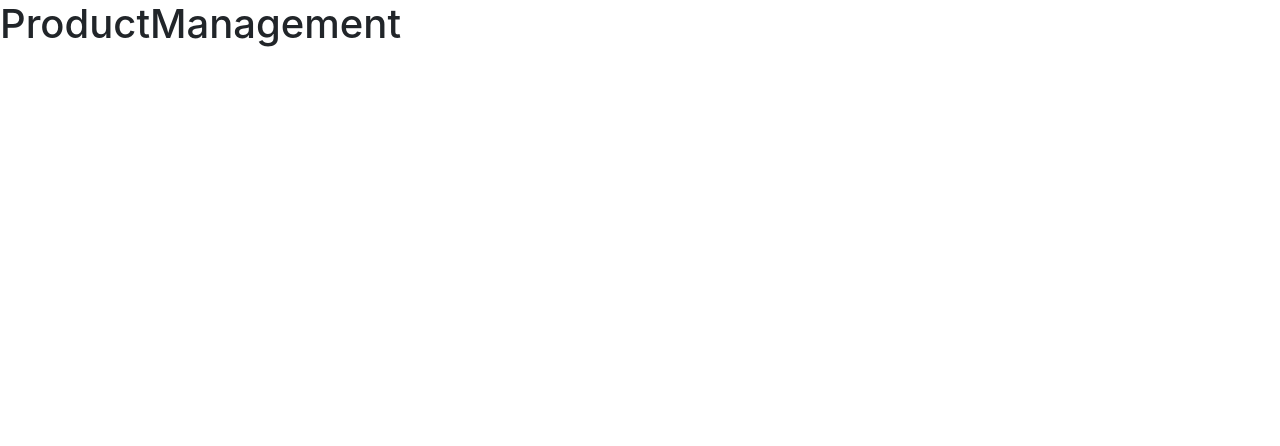
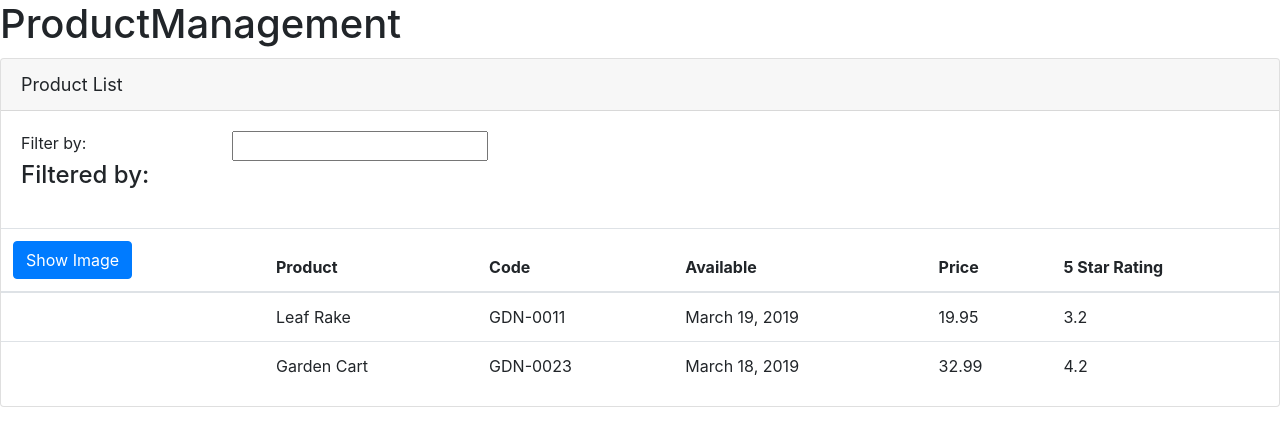
Before and after one commit to SudSwastik/ProductManagement, an Angular app: page / in a window 1280 px wide. Shown: the top 446 px of the page. Built offline with nearby package versions, Linux system fonts and the light colour scheme.

Commit message:
Created Product List Component

```diff
--- a/src/app/app.component.html
+++ b/src/app/app.component.html
@@ -1,2 +1,3 @@
 <!--The content below is only a placeholder and can be replaced.-->
 <h1>{{title}}</h1>
+<pm-products></pm-products>
--- a/src/app/app.module.ts
+++ b/src/app/app.module.ts
@@ -2,10 +2,12 @@
 import { NgModule } from '@angular/core';
 
 import { AppComponent } from './app.component';
+import { ProductListComponent } from './products/prooduct-list.component';
 
 @NgModule({
   declarations: [
-    AppComponent
+    AppComponent,
+    ProductListComponent
   ],
   imports: [
     BrowserModule
--- /dev/null
+++ b/src/app/products/product-list.component.html
@@ -0,0 +1,47 @@
+<div class="card">
+    <div class="card-header">
+        {{pageTitle}}
+    </div>
+    <div class='card-body'>
+        <div class='row'>
+          <div class='col-md-2'>Filter by:</div>
+          <div class='col-md-4'>
+            <input type='text'/>
+          </div>
+        </div>
+        <div class="row">
+            <div class="col-md-6">
+                <h4>Filtered by: </h4>
+            </div>
+        </div>
+    </div>
+    <div class='table-responsive'>
+        <table class='table'
+                *ngIf='products && products.length'>
+            <thead>
+                <tr>
+                    <th>
+                        <button class='btn btn-primary'>
+                        Show Image
+                        </button>
+                    </th>
+                    <th>Product</th>
+                    <th>Code</th>
+                    <th>Available</th>
+                    <th>Price</th>
+                    <th>5 Star Rating</th>
+                </tr>
+            </thead>
+            <tbody>
+                <tr *ngFor="let product of products">
+                    <td></td>
+                    <td>{{ product.productName}}</td>
+                    <td>{{ product.productCode}}</td>
+                    <td>{{ product.releaseDate}}</td>
+                    <td>{{ product.price}}</td>
+                    <td>{{ product.starRating}}</td>
+                </tr>
+            </tbody>
+        </table>
+    </div>
+</div>
--- /dev/null
+++ b/src/app/products/prooduct-list.component.ts
@@ -0,0 +1,31 @@
+import { Component } from '@angular/core';
+
+@Component({
+    selector: 'pm-products',
+    templateUrl: './product-list.component.html'
+})
+export class ProductListComponent{
+    pageTitle: string = "Product List";
+    products: any[] = [
+        {
+            "productId": 1,
+            "productName": "Leaf Rake",
+            "productCode": "GDN-0011",
+            "releaseDate": "March 19, 2019",
+            "description": "Leaf rake with 48-inch wooden handle.",
+            "price": 19.95,
+            "starRating": 3.2,
+            "imageUrl": "assets/images/leaf_rake.png"
+          },
+          {
+            "productId": 2,
+            "productName": "Garden Cart",
+            "productCode": "GDN-0023",
+            "releaseDate": "March 18, 2019",
+            "description": "15 gallon capacity rolling garden cart",
+            "price": 32.99,
+            "starRating": 4.2,
+            "imageUrl": "assets/images/garden_cart.png"
+          }
+    ];
+}
```
